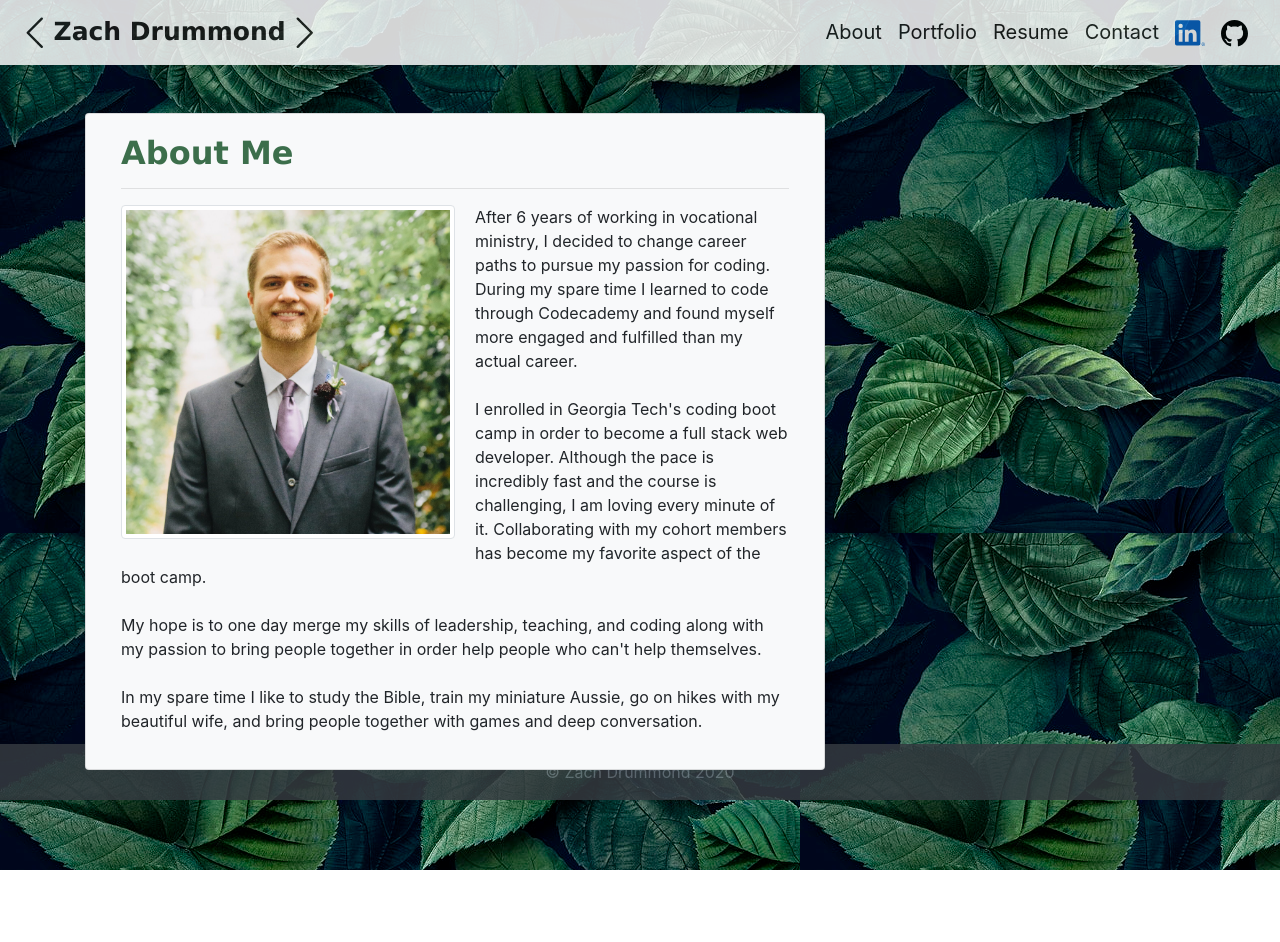
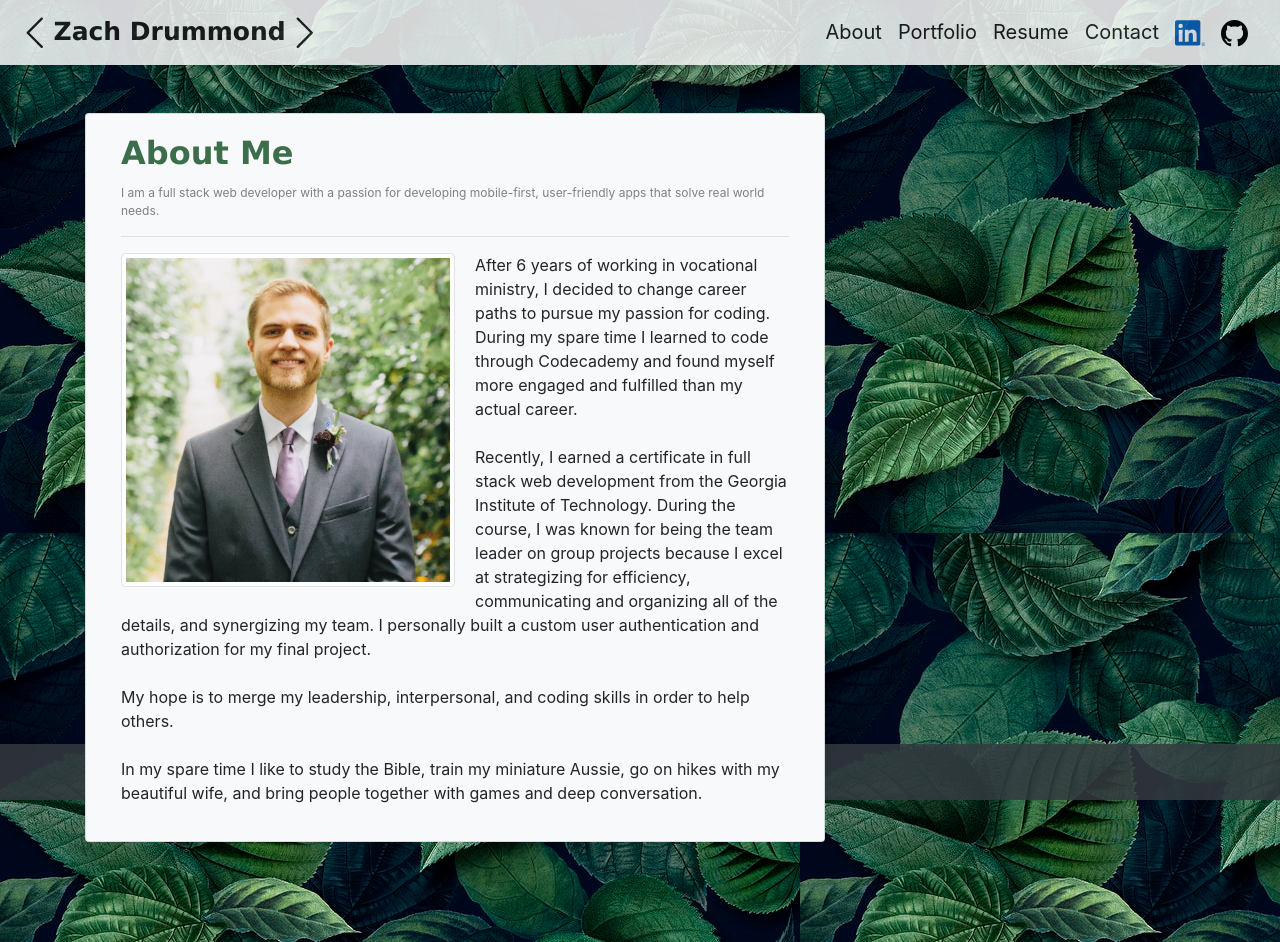
Before and after one commit to zachdrummond/portfolio-react, a React (Create React App) app: page / in a window 1280 px wide. Before the commit the page ends 870 px from the top, so only its background shows below. Built offline with nearby package versions, Linux system fonts and the light colour scheme.

Commit message:
Updated About Me with new text

```diff
--- a/src/components/About/About.jsx
+++ b/src/components/About/About.jsx
@@ -13,6 +13,8 @@ const About = () => {
             <div className="row" id="row1">
               <div className="col-sm-12" id="Header">
                 <h2 className="card-title font-weight-bold font">About Me</h2>
+                <p id="brand">I am a full stack web developer with a passion for developing
+                  mobile-first, user-friendly apps that solve real world needs.</p>
                 <hr />
               </div>
             </div>
@@ -32,15 +34,15 @@ const About = () => {
                   spare time I learned to code through Codecademy and found
                   myself more engaged and fulfilled than my actual career.
                   <br /> <br />
-                  I enrolled in Georgia Tech's coding boot camp in order to
-                  become a full stack web developer. Although the pace is
-                  incredibly fast and the course is challenging, I am loving
-                  every minute of it. Collaborating with my cohort members has
-                  become my favorite aspect of the boot camp.
+                  Recently, I earned a certificate in full stack web development
+                  from the Georgia Institute of Technology. During the course,
+                  I was known for being the team leader on group projects because
+                  I excel at strategizing for efficiency, communicating and organizing
+                  all of the details, and synergizing my team. I personally built a
+                  custom user authentication and authorization for my final project.
                   <br /> <br />
-                  My hope is to one day merge my skills of leadership, teaching,
-                  and coding along with my passion to bring people together in
-                  order help people who can't help themselves.
+                  My hope is to merge my leadership, interpersonal, and coding
+                  skills in order to help others.
                   <br /> <br />
                   In my spare time I like to study the Bible, train my miniature
                   Aussie, go on hikes with my beautiful wife, and bring people
--- a/src/index.css
+++ b/src/index.css
@@ -13,6 +13,10 @@ main {
   color: #3c6e4b !important;
 }
 
+#brand {
+  color: gray;
+  font-size: 12px;
+}
 /* A class selector that changes the font to serif */
 .font {
   font-family: Verdana, Geneva, Tahoma, sans-serif !important;
```
